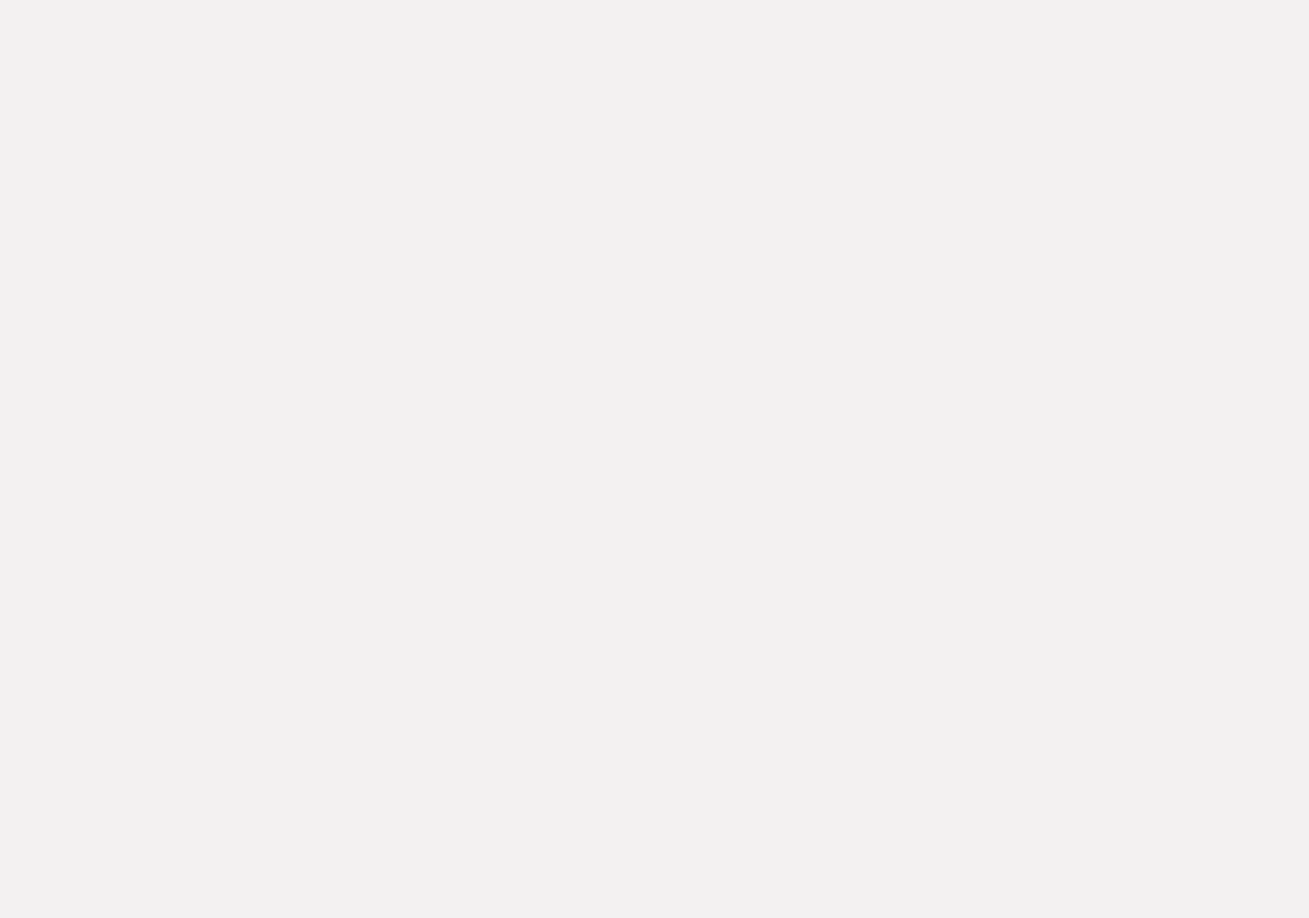
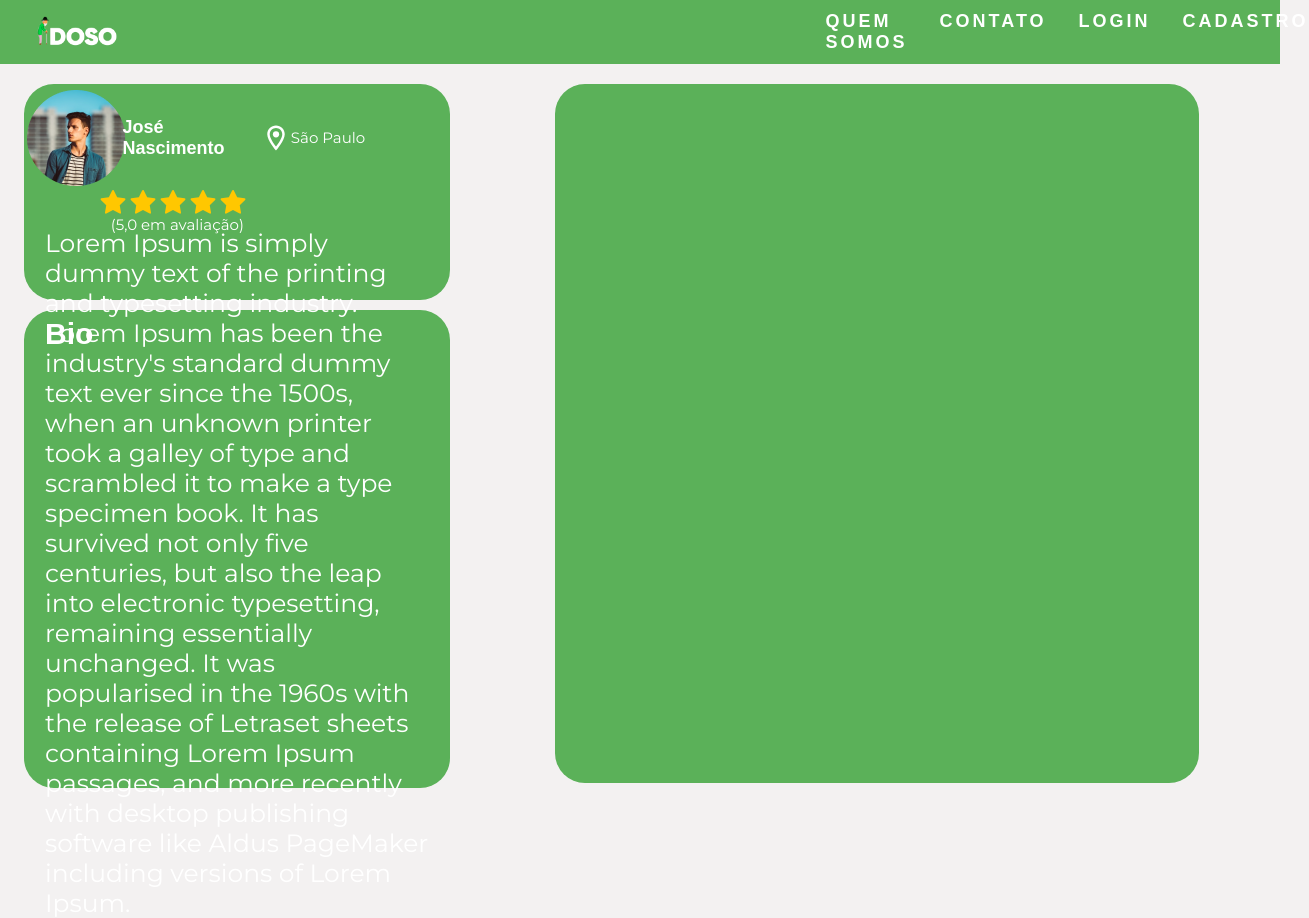
Before and after one commit to Gabrie2121/IdosoWeb, a React (Create React App) app: page /profile in a window 1280 px wide. Before the commit this address had no page. Shown: the whole page, 1309 px wide, since content can reach past the window. Before the commit the page ends 800 px from the top, so only its background shows below. Built offline with nearby package versions, Linux system fonts and the light colour scheme.

Commit message:
Create Profile

```diff
--- /dev/null
+++ b/src/pages/Profile.js
@@ -0,0 +1,247 @@
+import React from "react";
+import styled from "styled-components";
+import Header from "../components/Header";
+
+import { AiFillStar } from "react-icons/ai";
+import { MdOutlineLocationOn } from "react-icons/md";
+
+
+
+import ProfilePhoto from "../assets/Profile.png";
+
+
+
+const DivDad = styled.div`
+    width: 100vw;
+    height: 92vh;
+    margin-top: 20px;
+    display: flex;
+`
+
+
+const DivDataProfile = styled.div`
+    width: 40%;
+    height: 100%;
+    display: flex;
+    flex-direction: column;
+    align-items: center;
+    gap: 10px;
+`
+
+const DivDataProfileChildren = styled.div`
+    width: 90%;
+    height: 29.3%;
+    background-color: #5BB159;
+    border-radius: 30px;
+    flex-direction: column;
+    display: flex;
+    align-items: flex-start;
+`
+
+const DivDataProfileLittleOne = styled.div`
+    width: 90%;
+    height: 50%;
+    display: flex;
+    flex-direction: row;
+    justify-content: center;
+    align-items: center;
+    gap: 9px;
+`
+
+const DivPhoto = styled.div`
+    width: 20%;
+    height: auto;
+    display: flex;
+    flex-direction: row;
+    justify-content: center;
+    align-items: center;
+    border-radius: 10px;
+`
+
+const ImageProfile = styled.img`
+    image-resolution: initial;
+`
+
+const DivText = styled.div`
+    width: 26%;
+    min-height: 200px;
+    height: 100px;
+    height: auto;
+    display: flex;
+    flex-direction: row;
+    justify-content: center;
+    align-items: center;
+`
+const DivLocation = styled.div`
+    width: 42%;
+    height: auto;
+    display: flex;
+    flex-direction: row;
+    justify-content: center;
+    align-items: center;
+`
+const TextCity = styled.text`
+    font-family: 'Montserrat';
+    font-style: normal;
+    font-weight: 400;
+    font-size: 15px;
+`
+
+const DivValuation = styled.div`
+    width: 100%;
+    height: 60%;
+    flex-direction: column;
+    justify-content: center;
+    align-items: center;
+    gap: 10px;
+`
+
+const DivStars = styled.div`
+    width: 70%;
+    height: 20%;
+    display: flex;
+    flex-direction: row;
+    align-items: center;
+    justify-content: center;
+`
+
+const DivTextStar = styled.div`
+    width: 72%;
+    height: 20%;
+    display: flex;
+    flex-direction: row;
+    align-items: center;
+    justify-content: center;
+    font-family: 'Montserrat';
+    font-style: normal;
+    font-weight: 400;
+    font-size: 15px;
+`
+
+const DivDataDescriptionChildren = styled.div`
+    width: 90%;
+    height: 65%;
+    background-color: #5BB159;
+    border-radius: 30px;
+    flex-direction: column;
+    display: flex;
+    align-items: flex-end;
+`
+
+const DivOpenOffers = styled.div`
+    width: 68%;
+    height: 100%;
+    display: flex;
+    flex-direction: column;
+    align-items: center;
+`
+
+const DivOpenOffersChildren = styled.div`
+    width: 80%;
+    height: 95%;
+    background-color: #5BB159;
+    border-radius: 30px;
+`
+
+const DivDataDescriptionTextOne = styled.div`
+    width: 100%;
+    height: 10%;
+    display: flex;
+    justify-content: center;
+    align-items: center;
+`
+
+const DivTextDescription = styled.text`
+    width: 90%;
+    height: auto;
+    display: flex;
+    justify-content: flex-start;
+    align-items: center;
+    font-size: 30px;
+`
+
+const DivDataDescriptionTextTwo = styled.div`
+    width: 100%;
+    height: 70%;
+    min-height: 90%;
+    display: flex;
+    justify-content: center;
+    align-items: center;
+`
+
+const DivTextDescriptionSecond = styled.text`
+    width: 90%;
+    height: auto;
+    display: flex;
+    justify-content: flex-start;
+    align-items: center;
+    font-size: 25px;
+    font-family: 'Montserrat';
+    font-style: normal;
+    font-weight: 400;
+`
+
+
+
+
+function Profile() {
+    return (
+        <div>
+            <Header />
+            <DivDad>
+                <DivDataProfile>
+                    <DivDataProfileChildren>
+                        <DivDataProfileLittleOne>
+                            <DivPhoto>
+                                <ImageProfile src={ProfilePhoto} />
+                            </DivPhoto>
+                            <DivText>José Nascimento</DivText>
+                            <DivLocation>
+                                <MdOutlineLocationOn size={30} fill={"#FFF"} />
+                                <TextCity>São Paulo</TextCity>
+                            </DivLocation>
+                        </DivDataProfileLittleOne>
+                        <DivValuation>
+                            <DivStars>
+                                <AiFillStar size={30} fill={"#FFC700"}/>
+                                <AiFillStar size={30} fill={"#FFC700"}/>
+                                <AiFillStar size={30} fill={"#FFC700"}/>
+                                <AiFillStar size={30} fill={"#FFC700"}/>
+                                <AiFillStar size={30} fill={"#FFC700"}/>
+                            </DivStars>
+                            <DivTextStar>(5,0 em avaliação)</DivTextStar>
+                        </DivValuation>
+
+                    </DivDataProfileChildren>
+
+                    <DivDataDescriptionChildren>
+                        <DivDataDescriptionTextOne>
+                            <DivTextDescription>Bio</DivTextDescription>
+                        </DivDataDescriptionTextOne>
+
+                        <DivDataDescriptionTextTwo>
+                            <DivTextDescriptionSecond>
+                                Lorem Ipsum is simply dummy text of the printing and typesetting industry.
+                                Lorem Ipsum has been the industry's standard dummy text ever since the 1500s, when an unknown printer took a galley of type and scrambled it to make a
+                                type specimen book. It has survived not only five centuries, but also the leap into electronic typesetting, remaining essentially unchanged.
+                                It was popularised in the 1960s with the release of Letraset sheets containing
+                                Lorem Ipsum passages, and more recently with desktop publishing software like Aldus PageMaker including versions of Lorem Ipsum.
+                            </DivTextDescriptionSecond>
+                        </DivDataDescriptionTextTwo>
+                    </DivDataDescriptionChildren>
+
+
+                </DivDataProfile>
+
+                <DivOpenOffers>
+                    <DivOpenOffersChildren>
+
+                    </DivOpenOffersChildren>
+                </DivOpenOffers>
+
+            </DivDad>
+        </div>
+    );
+}
+
+export default Profile;
--- a/src/routes.js
+++ b/src/routes.js
@@ -4,6 +4,7 @@ import { BrowserRouter as Router, Route, Routes } from 'react-router-dom';
 
 
 import HomeInstitucional from './pages/HomeInstitucional';
+import Profile from './pages/Profile';
 
 
 function Rotas() {
@@ -11,6 +12,7 @@ function Rotas() {
     <Router>
       <Routes>
         <Route exact path="/" element={<HomeInstitucional/>} />
+        <Route exact path="/profile" element={<Profile/>} />
       </Routes>
     </Router>
   );
```
Also changed, not shown: src/assets/Profile.png (added).
